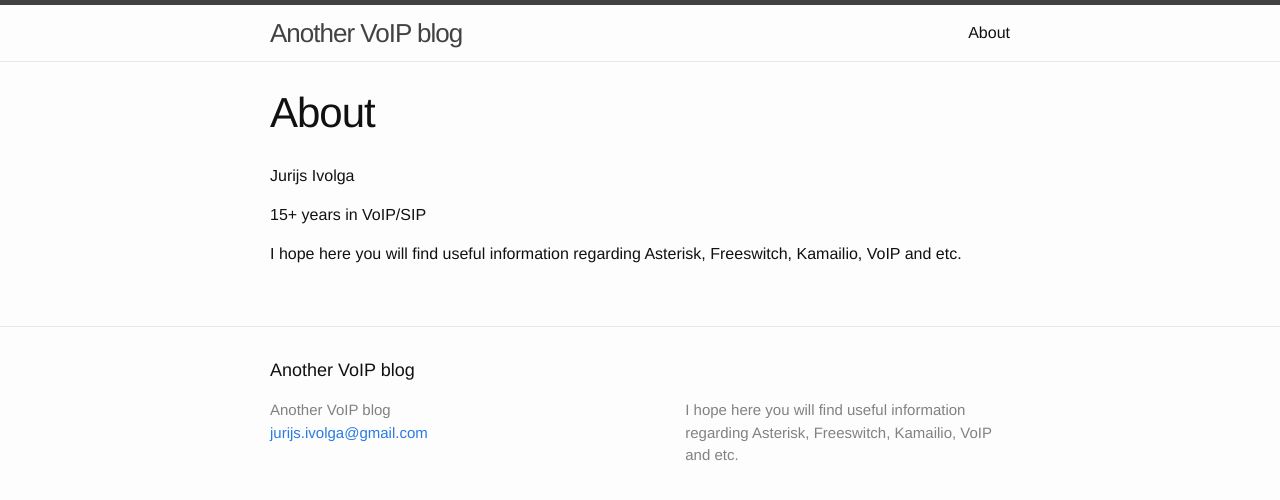
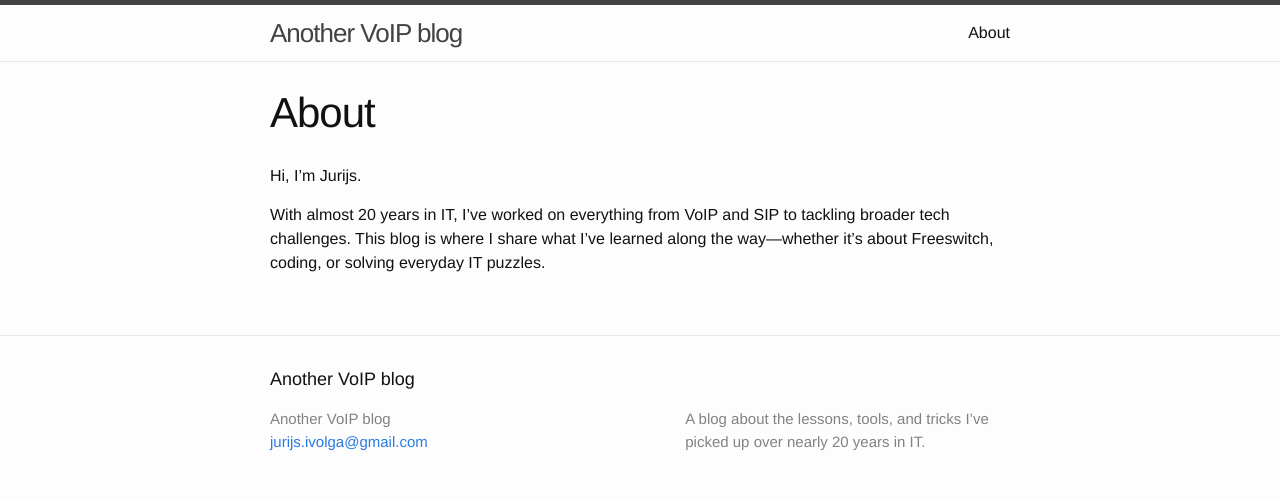
Before and after one commit to os11k/os11k.github.io, a Jekyll site: the page built from about.md, in a window 1280 px wide. Shown: the top 500 px of the page. Built offline with Jekyll 4.4.1, drawn with Linux system fonts in a browser that asks for light colours.

Commit message:
Blog description and etc

```diff
--- a/_config.yml
+++ b/_config.yml
@@ -9,7 +9,7 @@
 title: Another VoIP blog
 email: jurijs.ivolga@gmail.com
 description: > # this means to ignore newlines until "baseurl:"
-   I hope here you will find useful information regarding Asterisk, Freeswitch, Kamailio, VoIP and etc.
+   A blog about the lessons, tools, and tricks I’ve picked up over nearly 20 years in IT.
 #  Write an awesome description for your new site here. You can edit this
 #  line in _config.yml. It will appear in your document head meta (for
 #  Google search results) and in your feed.xml site description.
--- a/about.md
+++ b/about.md
@@ -3,8 +3,6 @@ layout: page
 title: About
 permalink: /about/
 ---
-Jurijs Ivolga
+Hi, I’m Jurijs.
 
-15+ years in VoIP/SIP
-
-I hope here you will find useful information regarding Asterisk, Freeswitch, Kamailio, VoIP and etc.
+With almost 20 years in IT, I’ve worked on everything from VoIP and SIP to tackling broader tech challenges. This blog is where I share what I’ve learned along the way—whether it’s about Freeswitch, coding, or solving everyday IT puzzles.
```
